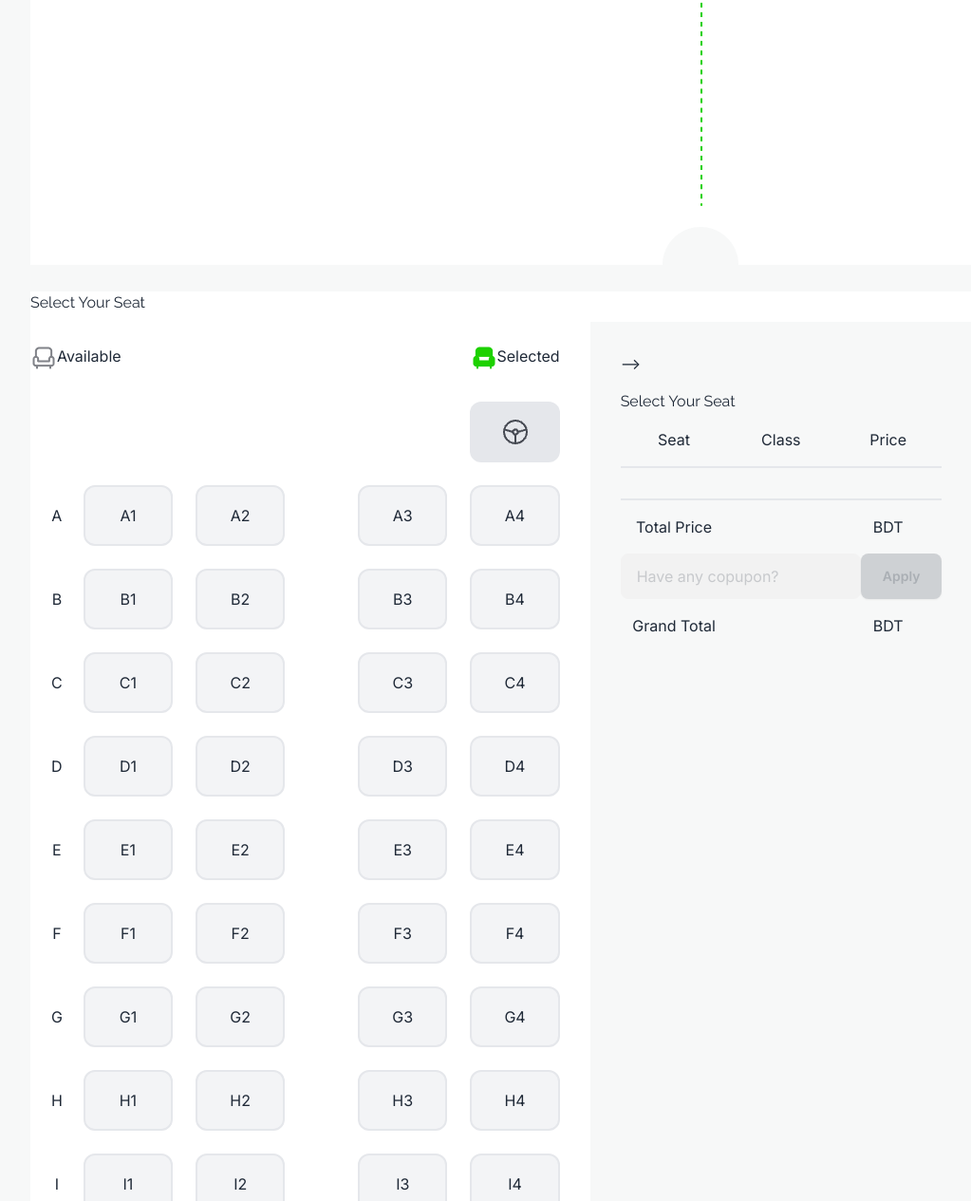
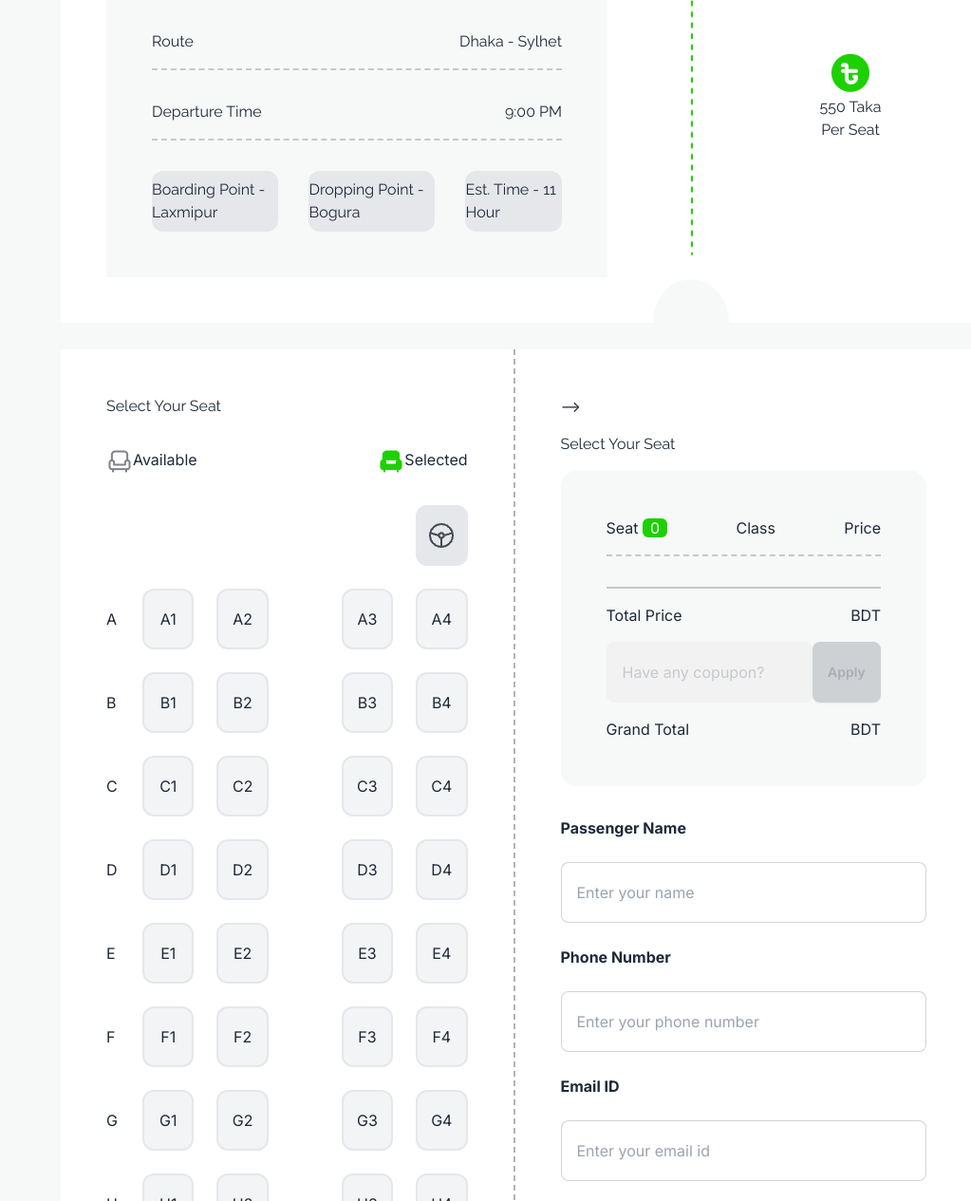
Before and after one commit to totansarker2/w9-assignment-4, a plain HTML site: page index.html in a window 1280 px wide. Shown: the part 1252-2517 px from the top of the page at 95% size, without its empty margins (96-1119 px from the left). Drawn offline with nearby package versions, Linux system fonts and the light colour scheme.

Commit message:
bug fixed

```diff
--- a/index.html
+++ b/index.html
@@ -61,7 +61,7 @@
     }
 
     body>* {
-        width: 80%;
+        width: 75%;
         margin: 0 auto;
         border-radius: 32px;
         overflow: hidden;
@@ -169,14 +169,15 @@
 
     <!-- P.H Paribahan section start -->
     <section class="w-full PH-Paribahan bg-gray-1">
-        <div class="w-[80%] mx-auto flex flex-col items-center gap-7">
+        <div class="w-[75%] mx-auto flex flex-col items-center gap-7">
             <h2 class="font-bold text-4.5xl">P.H Paribahan</h2>
             <p class="font-inter text-lg text-black-3 w-[80%] text-center">Yes, you can run unit tests and view the
                 results directly
                 within the app. The integrated testing features allow for a streamlined .</p>
 
             <div class="flex w-full bg-white">
-                <div class="paribahan w-[65%] flex justify-between">
+                <div class="w-[65%] p-12">
+                    <div class="paribahan w-[full] flex justify-between">
                         <div class="logo flex h-fit">
                             <img src="./images/bus-logo.png" alt="">
                             <div>
@@ -186,18 +187,35 @@
                         </div>
                         <div class="seat flex h-fit">
                             <img src="./images/seat-green.png" alt="">
-                        <span>40</span> Seats left
+                            <span id="seat-left">40</span> Seats left
                         </div>
                     </div>
-                <img class="h-full" src="./images/info-devider.png" alt="">
-                <div>
+                    <div class="bg-gray-1 p-12 grid gap-8">
+                        <div class="border-b-2 border-dashed border-[#03071233] flex justify-between pb-4">
+                            <span>Route</span><span>Dhaka - Sylhet</span>
+                        </div>
+                        <div class="border-b-2 border-dashed border-[#03071233] flex justify-between pb-4">
+                            <span>Departure Time</span><span>9:00 PM</span>
+                        </div>
+                        <div class="grid grid-flow-col gap-8">
+                            <span class="h-16 flex items-center justify-center bg-gray-200 rounded-xl">Boarding Point -
+                                Laxmipur</span>
+                            <span class="h-16 flex items-center justify-center bg-gray-200 rounded-xl">Dropping Point -
+                                Bogura</span>
+                            <span class="h-16 flex items-center justify-center bg-gray-200 rounded-xl">Est. Time - 11
+                                Hour</span>
+                        </div>
+                    </div>
+                </div>
+                <img class="" src="./images/info-devider.png" alt="">
+                <div class="flex-1 p-12 flex flex-col justify-center items-center">
                     <img src="./images/fare.png" alt="">
                     550 Taka
                     <span>Per Seat</span>
                 </div>
             </div>
             <div class="w-full bg-white flex justify-between">
-                <div class="select-seat w-[55%] font-inter flex flex-col gap-8">
+                <div class="select-seat w-[55%] font-inter flex flex-col gap-8 p-12">
                     <h4 class="font-raleway">Select Your Seat </h4>
                     <div class="w-full flex justify-between">
                         <div class="flex h-fit">
@@ -226,21 +244,25 @@
                             </div>
                         </div>
                     </div>
-
                 </div>
-                <div class="details flex flex-col flex-grow font-inter bg-gray-1 m-8 p-8 gap-4"> -->
+                <div class="border-l-2 border-dashed border-[#0307124D]"></div>
+                <div class="details flex flex-col flex-grow font-inter p-12 gap-4"> -->
                     <h4 class="font-raleway">Select Your Seat </h4>
-                    <div class="buy flex flex-col gap-4">
-                        <div class="grid grid-cols-3 place-items-center ">
-                            <span>Seat</span><span>Class</span><span>Price</span>
+                    <div class="buy flex flex-col gap-8">
+                        <div class="grid gap-4 bg-gray-1 p-12 rounded-2xl">
+                            <div class="flex justify-between">
+                                <span>Seat <span id="seat-no" class="px-2 bg-green-1 rounded-md text-white">0
+                                    </span></span><span>Class</span><span>Price</span>
                             </div>
 
-                        <div class="border"></div>
-                        <div id="entry" class="">
+                            <!-- border-start -->
+                            <div class="border-t-2 border-dashed border-[#03071233]"></div>
+                            <div id="entry" class="grid gap-4">
                             </div>
-                        <div class="border"></div>
+                            <div class="border-t-2 border-[#03071233]"></div>
+                            <!-- border-close -->
 
-                        <div class="grid grid-cols-3 place-items-center">
+                            <div class="flex justify-between">
                                 <span>Total Price</span>
                                 <span></span>
                                 <div>
@@ -249,14 +271,13 @@
                                 </div>
                             </div>
 
-                        <div class="copoun w-full flex">
-                            <!-- <input type="text" placeholder="You can't touch this"
-                                class="input input-bordered w-[100%] max-w-xs border-4" /> -->
-                            <!-- <button class="btn bg-green-1 full">Success</button> -->
-                            <input id="coupon-input" type="text" placeholder="Have any copupon?" class="w-full input">
-                            <button id="coupon-btn" class="btn bg-green-1 w-[25%]" onclick="discount()">Apply</button>
+                            <div class="copoun w-full h-16 flex">
+                                <input id="coupon-input" type="text" placeholder="Have any copupon?"
+                                    class="w-full h-full input">
+                                <button id="coupon-btn" class="btn bg-green-1 w-[25%] h-full"
+                                    onclick="discount()">Apply</button>
                             </div>
-                        <div class="grid grid-cols-3 place-items-center">
+                            <div class="flex justify-between">
                                 <span>Grand Total</span>
                                 <span></span>
                                 <div>
@@ -264,7 +285,26 @@
                                     <span id="grand-total"></span>
                                 </div>
                             </div>
-                        <div></div>
+                        </div>
+
+                        <form action="" class="w-full flex flex-col gap-6">
+                            <label for="uname"><b>Passenger Name</b></label>
+                            <input type="text" placeholder="Enter your name" class="input input-bordered w-full h-16"
+                                name="uname" required>
+
+                            <label for="phone"><b>Phone Number</b></label>
+                            <input type="phone" placeholder="Enter your phone number"
+                                class="input input-bordered w-full h-16" name="phone" required>
+
+                            <label for="email"><b>Email ID</b></label>
+                            <input type="email" placeholder="Enter your email id"
+                                class="input input-bordered w-full h-16" name="email">
+                            <button type="submit" class="btn bg-green-1 h-16">Next</button>
+                        </form>
+                        <div class="w-full flex justify-evenly">
+                            <span class="underline underline-offset-4 cursor-pointer">Terms and Conditions</span>
+                            <span class="underline underline-offset-4 cursor-pointer">Cancellation Policy</span>
+                        </div>
                     </div>
                 </div>
             </div>
--- a/script.js
+++ b/script.js
@@ -14,6 +14,7 @@ let totalPrice = 0;
 let ticket_counter = 1;
 let discountPrice = 0;
 let couponInputBox = "";
+let totalSeats = 40;
 
 
 while (letter_index < letters.length) {
@@ -45,7 +46,7 @@ while (letter_index < letters.length) {
         }
     }
     else {
-        span.classList.remove('col-span-2', 'bg-gray-100', 'rounded-xl', 'border-2', 'border-red-0', 'hover:border-green-1', 'cursor-pointer');
+        span.classList.remove('justify-center', 'col-span-2', 'bg-gray-100', 'rounded-xl', 'border-2', 'border-red-0', 'hover:border-green-1', 'cursor-pointer');
         span.innerHTML = `${letters[letter_index]}`;
         seatIndex.appendChild(span);
         count++;
@@ -58,7 +59,8 @@ function clk(seat, seatId, event) {
         seat.classList.add('bg-green-1');
 
         let container = document.createElement('div');
-        container.classList.add('grid', 'grid-cols-3', 'place-items-center');
+        container.classList.add('flex', 'justify-between');
+
         container.id = `entry-${seatId}`;
         let seat_no = document.createElement('span');
         let seat_class = document.createElement('span');
@@ -74,10 +76,13 @@ function clk(seat, seatId, event) {
 
         ticket_counter++;
         totalPrice += 550;
+        totalSeats-=1;
 
         document.getElementById('entry').appendChild(container);
         document.getElementById('total-price').innerText = totalPrice;
         document.getElementById('grand-total').innerHTML = totalPrice;
+        document.getElementById('seat-no').innerText = ticket_counter - 1;
+        document.getElementById('seat-left').innerText = totalSeats;
     }
 
     else if (seat.classList.contains("bg-green-1")) {
@@ -87,12 +92,15 @@ function clk(seat, seatId, event) {
         ticket_counter--;
         totalPrice -= 550;
         discountPrice = 0;
+        totalSeats+=1;
 
         document.getElementById('total-price').innerText = totalPrice;
         document.getElementById('grand-total').innerHTML = totalPrice;
         document.getElementById('coupon-input').disabled = true;
         document.getElementById('coupon-btn').disabled = true;
         document.getElementById(`entry-${seatId}`).remove();
+        document.getElementById('seat-no').innerText = ticket_counter - 1;
+        document.getElementById('seat-left').innerText = totalSeats;
 
     }
     if (ticket_counter > 4 && discountPrice == 0) {
```
Lines whose indentation alone changed are shown as unchanged.
